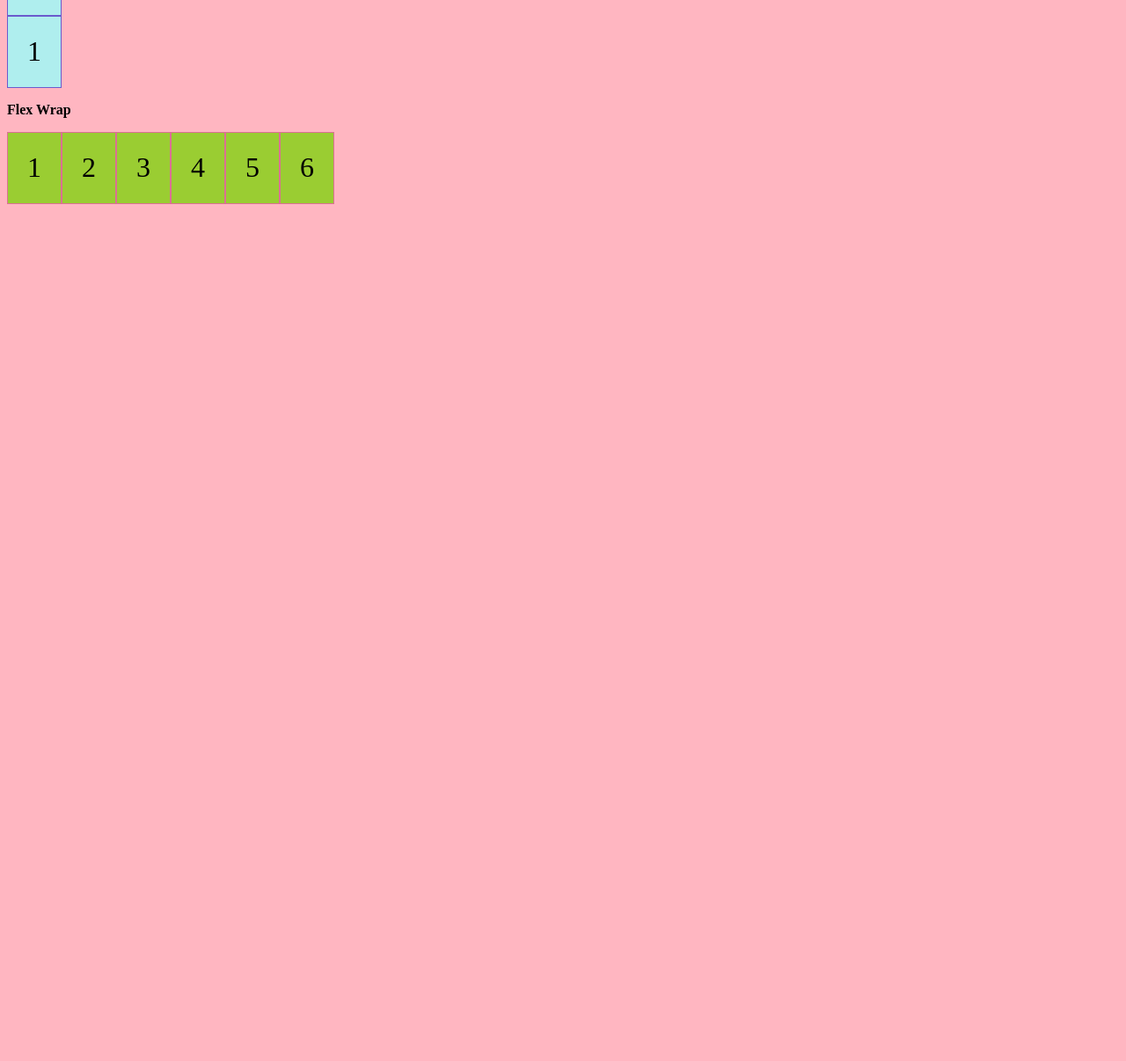
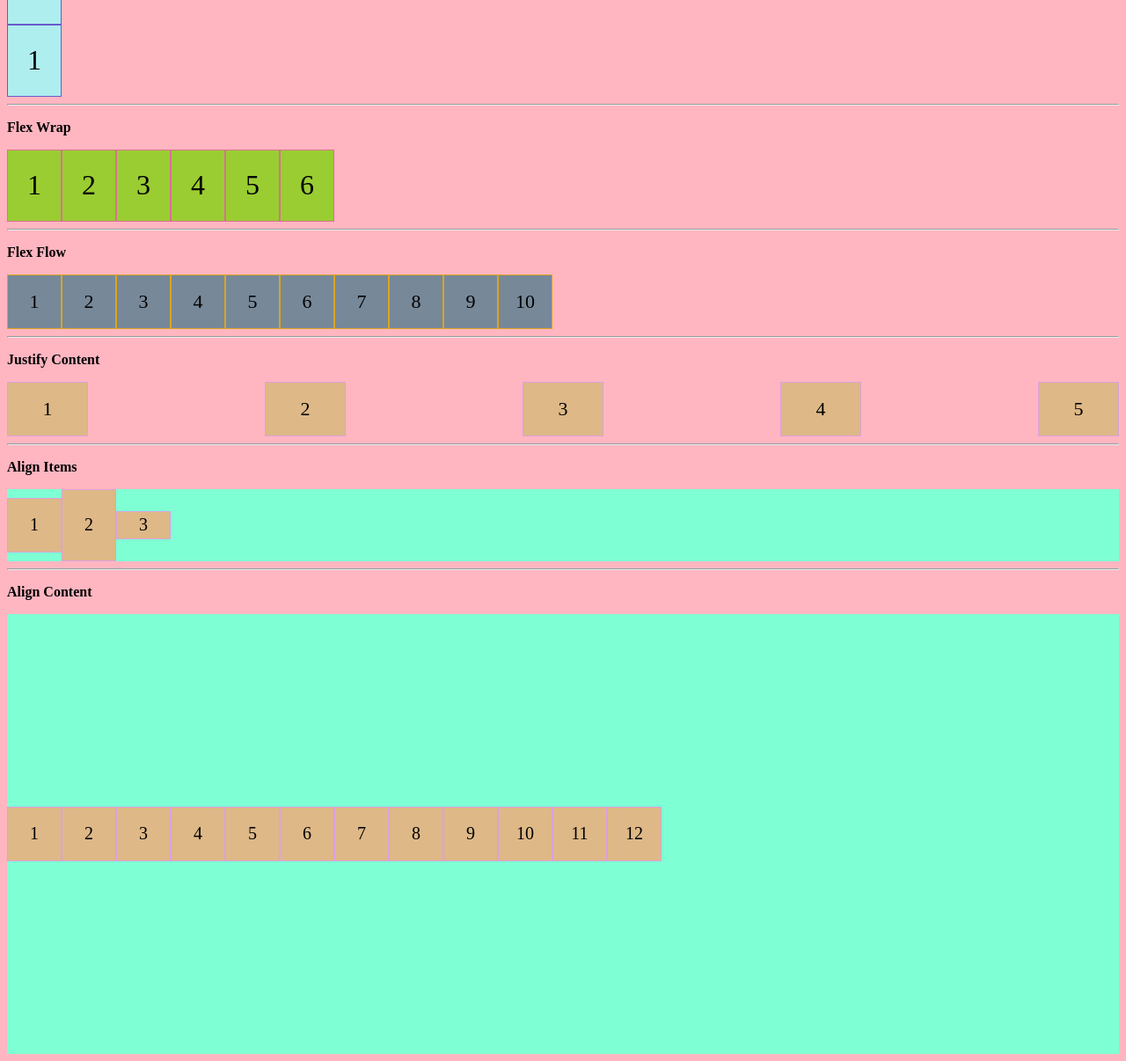
Before and after one commit to bernadette-sapungan/coddytech-html-css-js, a plain HTML site: page pages/flexContainer.html in a window 1280 px wide. Shown: the part 500-1706 px from the top of the page at 88% size. Before the commit the page ends 800 px from the top, so only its background shows below. Drawn offline with Linux system fonts and the light colour scheme.

Commit message:
commit changes from previous code

```diff
--- a/pages/flexContainer.html
+++ b/pages/flexContainer.html
@@ -17,6 +17,8 @@
       <div>4</div>
     </div>
 
+    <hr />
+
     <p><strong>Flex Direction</strong></p>
     <div class="container2">
       <div>1</div>
@@ -24,6 +26,8 @@
       <div>3</div>
       <div>4</div>
     </div>
+
+    <hr />
 
     <p><strong>Flex Wrap</strong></p>
     <div class="container3">
@@ -34,5 +38,59 @@
       <div>5</div>
       <div>6</div>
     </div>
+
+    <hr />
+
+    <p><strong>Flex Flow</strong></p>
+    <div class="container4">
+      <div>1</div>
+      <div>2</div>
+      <div>3</div>
+      <div>4</div>
+      <div>5</div>
+      <div>6</div>
+      <div>7</div>
+      <div>8</div>
+      <div>9</div>
+      <div>10</div>
+    </div>
+
+    <hr />
+
+    <p><strong>Justify Content</strong></p>
+    <div class="container5">
+      <div>1</div>
+      <div>2</div>
+      <div>3</div>
+      <div>4</div>
+      <div>5</div>
+    </div>
+
+    <hr />
+
+    <p><strong>Align Items</strong></p>
+    <div class="container6">
+      <div>1</div>
+      <div>2</div>
+      <div>3</div>
+    </div>
+
+    <hr />
+
+    <p><strong>Align Content</strong></p>
+    <div class="container7">
+      <div>1</div>
+      <div>2</div>
+      <div>3</div>
+      <div>4</div>
+      <div>5</div>
+      <div>6</div>
+      <div>7</div>
+      <div>8</div>
+      <div>9</div>
+      <div>10</div>
+      <div>11</div>
+      <div>12</div>
+    </div>
   </body>
 </html>
--- a/styles/flexContainer.css
+++ b/styles/flexContainer.css
@@ -57,3 +57,90 @@ body {
   border: 1px solid palevioletred;
   /* margin: 5px; */
 }
+
+.container4 {
+  width: 100%;
+  height: 100%;
+  display: flex;
+  flex-flow: row wrap-reverse;
+}
+
+.container4 div {
+  background-color: lightslategray;
+  width: 60px;
+  height: 60px;
+  font-size: 22px;
+  display: flex;
+  align-items: center;
+  justify-content: center;
+  border: 1px solid goldenrod;
+  /* margin: 5px; */
+}
+
+.container5 {
+  width: 100%;
+  height: 100%;
+  display: flex;
+  justify-content: space-between;
+}
+
+.container5 div {
+  background-color: burlywood;
+  width: 90px;
+  height: 60px;
+  font-size: 22px;
+  display: flex;
+  align-items: center;
+  justify-content: center;
+  border: 1px solid plum;
+  /* margin: 5px; */
+}
+
+.container6 {
+  background-color: aquamarine;
+  width: 100%;
+  height: 100%;
+  display: flex;
+  align-items: center;
+}
+
+.container6 div {
+  background-color: burlywood;
+  width: 60px;
+  height: 60px;
+  font-size: 20px;
+  display: flex;
+  align-items: center;
+  justify-content: center;
+  border: 1px solid plum;
+  /* margin: 5px; */
+}
+
+.container6 div:nth-child(2) {
+  height: 80px;
+}
+
+.container6 div:nth-child(3) {
+  height: 30px;
+}
+
+.container7 {
+  background-color: aquamarine;
+  width: 100%;
+  height: 500px;
+  display: flex;
+  align-content: space-around;
+  flex-wrap: wrap;
+}
+
+.container7 div {
+  background-color: burlywood;
+  width: 60px;
+  height: 60px;
+  font-size: 20px;
+  display: flex;
+  align-items: center;
+  justify-content: center;
+  border: 1px solid plum;
+  /* margin: 5px; */
+}
```
Also changed, not shown: index.html (+7 -0 lines), pages/otherInformation.html (added, +27 -0 lines), styles/otherInformation.css (added, +18 -0 lines).
